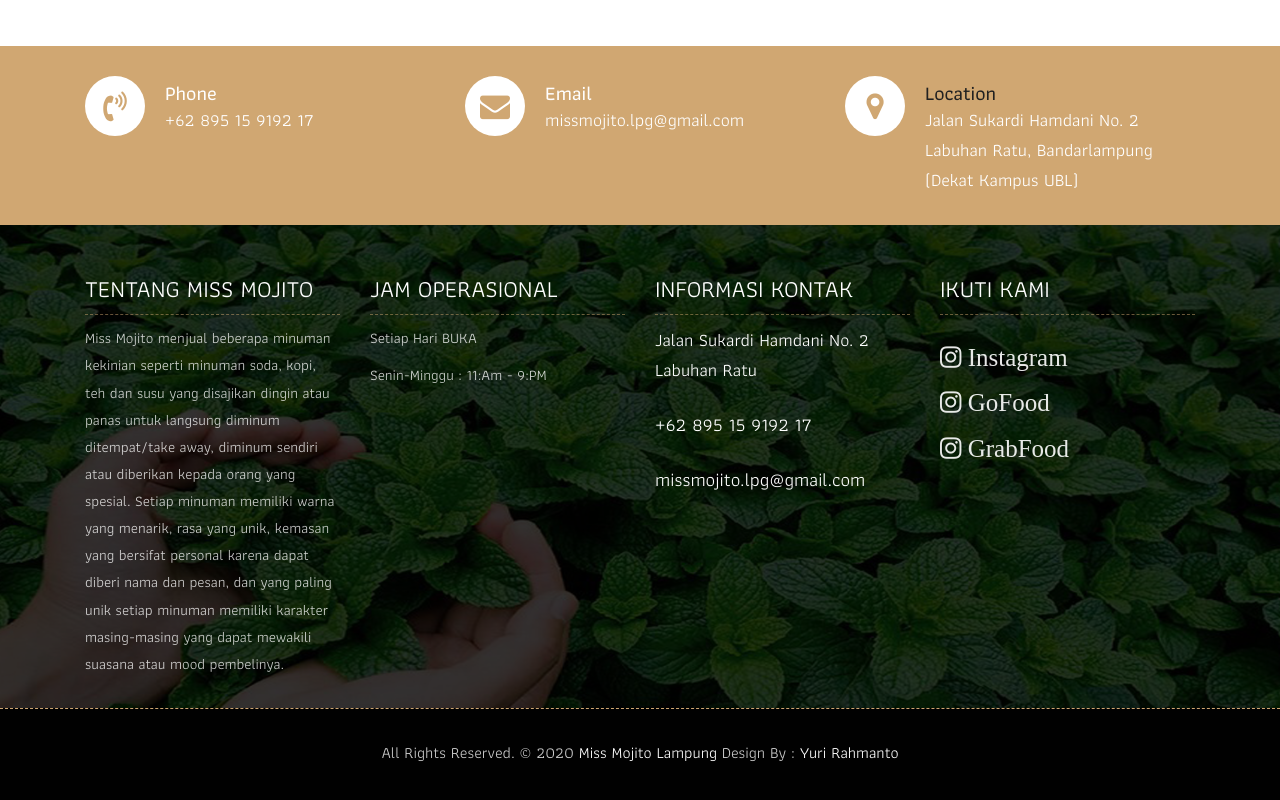
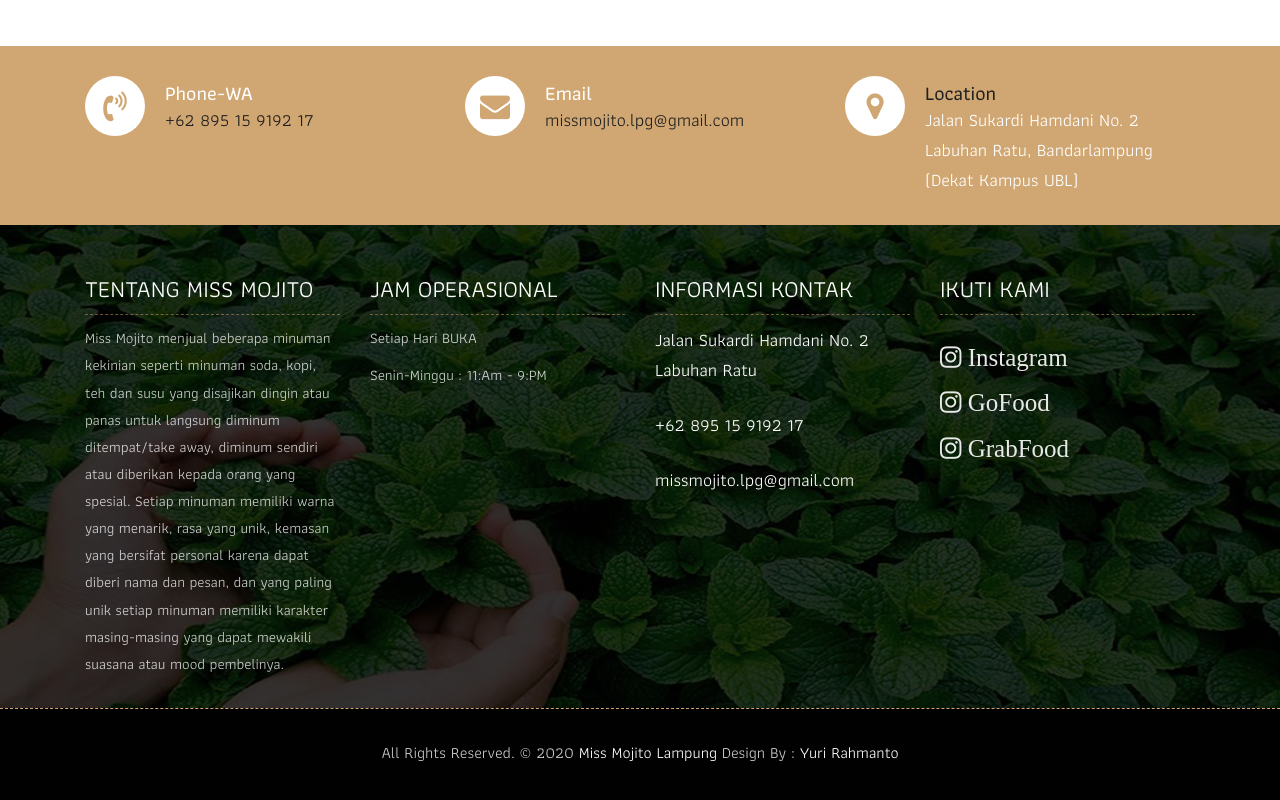
Before and after one commit to missmojito/missmojito, a plain HTML site: page index.html in a window 1280 px wide. Shown: the part 1631-2431 px from the top of the page. Drawn offline with Linux system fonts and the light colour scheme; a web font is replaced by a local one.

Commit message:
Update index.html

```diff
--- a/index.html
+++ b/index.html
@@ -373,10 +373,10 @@
 				<div class="col-md-4">
 					<i class="fa fa-volume-control-phone"></i>
 					<div class="overflow-hidden">
-						<h4>Phone</h4>
+						<h4>Phone-WA</h4>
 						<p class="lead">
-							+62 895 15 9192 17
-						</p>
+							<a href="https://wa.me/6289515919217">+62 895 15 9192 17
+							</a></p>
 					</div>
 				</div>
 				<div class="col-md-4">
@@ -384,7 +384,7 @@
 					<div class="overflow-hidden">
 						<h4>Email</h4>
 						<p class="lead">
-							missmojito.lpg@gmail.com
+							<a href="mailto:missmojito.lpg@gmail.com">missmojito.lpg@gmail.com</a>
 						</p>
 					</div>
 				</div>
@@ -420,8 +420,8 @@ Setiap minuman memiliki warna yang menarik, rasa yang unik, kemasan yang bersifa
 				<div class="col-lg-3 col-md-6">
 					<h3>Informasi Kontak</h3>
 					<p class="lead"><a href="https://g.page/missmojito_lampung?share">Jalan Sukardi Hamdani No. 2 Labuhan Ratu</a></p>
-					<p class="lead">+62 895 15 9192 17</p>
-					<p class="lead">missmojito.lpg@gmail.com</p>
+					<p class="lead"><a href="https://wa.me/6289515919217">+62 895 15 9192 17</a></p>
+					<p class="lead"><a href="mailto:missmojito.lpg@gmail.com">missmojito.lpg@gmail.com</a></p>
 				</div>
 				<div class="col-lg-3 col-md-6">
 					<h3>Ikuti Kami</h3>
```
